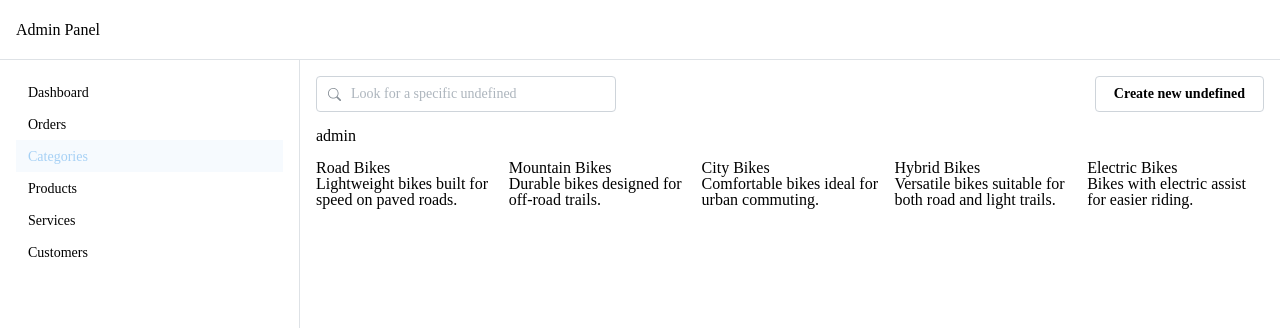
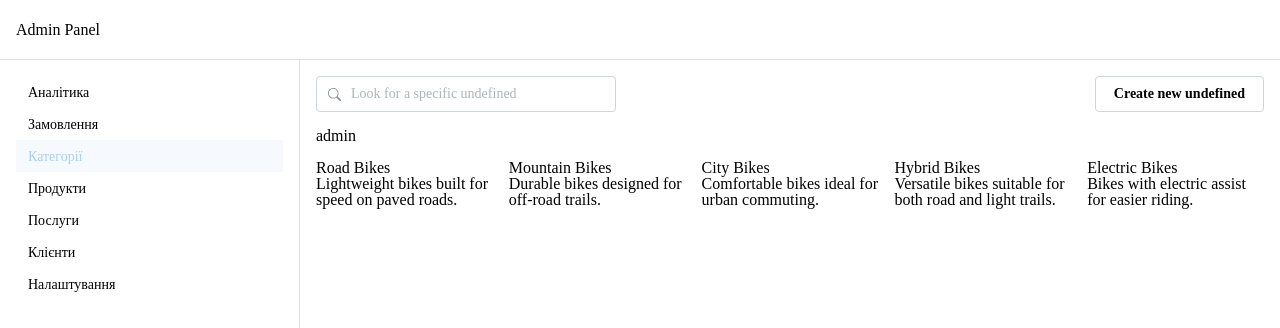
Before and after one commit to Virass/VeloMax, a Next.js app: page /admin/categories in a window 1280 px wide. Shown: the top 328 px of the page. Built offline with nearby package versions, Linux system fonts and the light colour scheme.

Commit message:
feat: implement custom 404 page and update Navbar links

```diff
--- /dev/null
+++ b/src/app/not-found.tsx
@@ -0,0 +1,6 @@
+import { URLs } from '@/shared/constants/urls';
+import { redirect, RedirectType } from 'next/navigation';
+
+export default function NotFoundPage() {
+    redirect(URLs.website.notFound, RedirectType.push);
+}
--- a/src/entities/admin/components/Navbar.tsx
+++ b/src/entities/admin/components/Navbar.tsx
@@ -6,12 +6,18 @@ import { usePathname } from 'next/navigation';
 
 import { URLs } from '@/shared/constants/urls';
 
+const navItems = [
+    { label: 'Аналітика', link: URLs.admin.dashboard },
+    { label: 'Замовлення', link: URLs.admin.orders },
+    { label: 'Категорії', link: URLs.admin.categories },
+    { label: 'Продукти', link: URLs.admin.products },
+    { label: 'Послуги', link: URLs.admin.services },
+    { label: 'Клієнти', link: URLs.admin.customers },
+    { label: 'Налаштування', link: URLs.admin.settings },
+];
+
 export default function Navbar() {
     const pathname = usePathname();
-    const navItems = Object.entries(URLs.admin).map(([label, link]) => ({
-        label,
-        link,
-    }));
 
     return (
         <AppShell.Navbar>
--- a/src/shared/constants/urls.ts
+++ b/src/shared/constants/urls.ts
@@ -14,6 +14,7 @@ export const adminPanel = {
     products: `${ADMIN_URL}/products`,
     services: `${ADMIN_URL}/services`,
     customers: `${ADMIN_URL}/customers`,
+    settings: `${ADMIN_URL}/settings`,
 } as const;
 
 export const website = {
@@ -21,6 +22,7 @@ export const website = {
     about: `${BASE_URL}about`,
     contact: `${BASE_URL}contact`,
     forbidden: `${BASE_URL}forbidden`,
+    notFound: `${BASE_URL}404`,
 } as const;
 
 const auth = {
--- /dev/null
+++ b/src/shared/styles/not-found.module.css
@@ -0,0 +1,35 @@
+.root {
+  padding-top: 80px;
+  padding-bottom: 80px;
+}
+
+.label {
+  text-align: center;
+  font-weight: 500;
+  font-size: 38px;
+  line-height: 1;
+  margin-bottom: calc(1.5 * var(--mantine-spacing-xl));
+  color: var(--mantine-color-gray-9);
+
+  @media (max-width: $mantine-breakpoint-sm) {
+    font-size: 32px;
+  }
+}
+
+.description {
+  max-width: 500px;
+  margin: auto;
+  margin-top: var(--mantine-spacing-xl);
+  margin-bottom: calc(1.5 * var(--mantine-spacing-xl));
+}
+
+.title {
+  font-family: 'Outfit', var(--mantine-font-family);
+  text-align: center;
+  font-weight: 500;
+  font-size: 38px;
+
+  @media (max-width: $mantine-breakpoint-sm) {
+    font-size: 32px;
+  }
+}
```
Also changed, not shown: src/app/404/page.tsx (added, +29 -0 lines).
